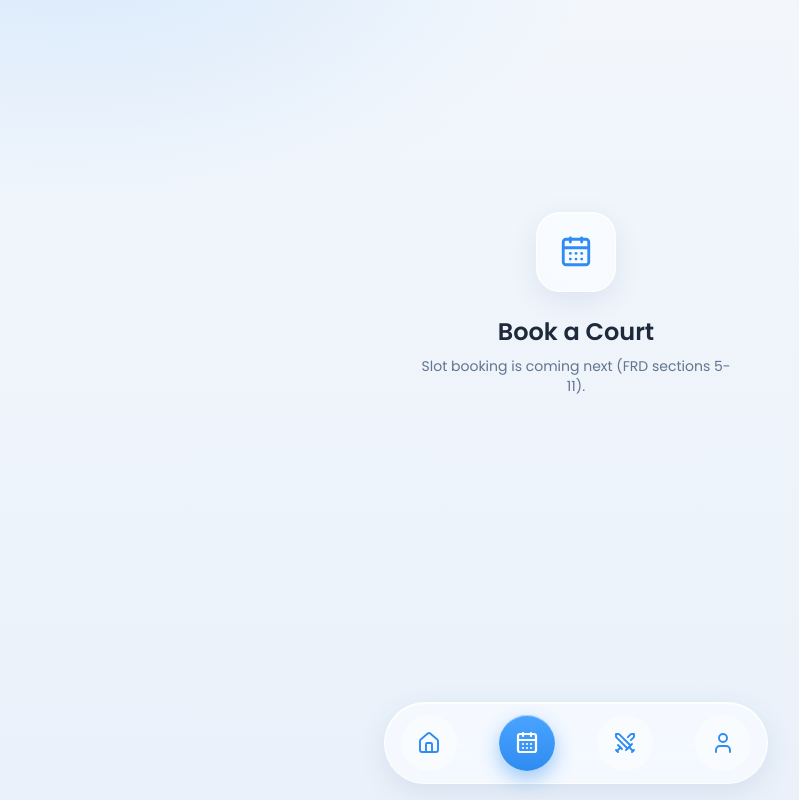
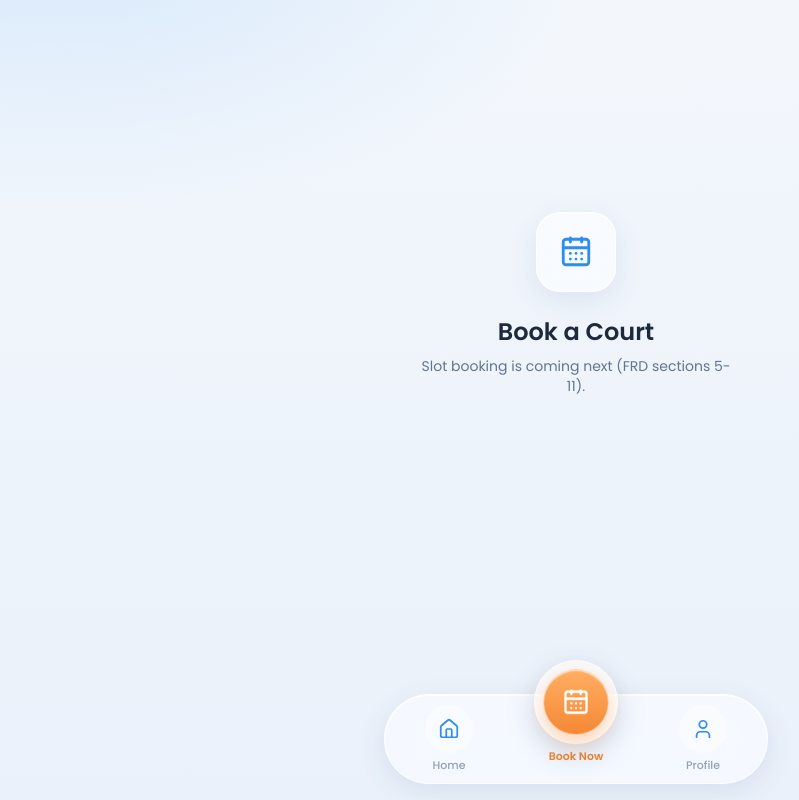
Before and after one commit to rahishd/uniquefutsalclient, a Next.js app: page /book in a window 1280 px wide. Shown: the whole page, without its empty margins (64-863 px from the left). Built offline with nearby package versions, Linux system fonts and the light colour scheme.

Commit message:
Bottom nav: Home, centred Book Now button, Profile

```diff
--- a/components/BottomNav.tsx
+++ b/components/BottomNav.tsx
@@ -2,17 +2,38 @@
 
 import Link from "next/link";
 import { usePathname } from "next/navigation";
-import { Home, CalendarDays, Swords, User } from "lucide-react";
+import { Home, CalendarDays, User } from "lucide-react";
 
-const TABS = [
+const SIDE_TABS = [
   { label: "Home", href: "/", icon: Home },
-  { label: "Book", href: "/book", icon: CalendarDays },
-  { label: "Challenges", href: "/opponent", icon: Swords },
   { label: "Profile", href: "/profile", icon: User },
 ];
 
 export default function BottomNav() {
   const pathname = usePathname();
+  const isActive = (href: string) => (href === "/" ? pathname === "/" : pathname.startsWith(href));
+  const [home, profile] = SIDE_TABS;
+  const bookActive = isActive("/book");
+
+  const sideTab = ({ label, href, icon: Icon }: (typeof SIDE_TABS)[number]) => {
+    const active = isActive(href);
+    return (
+      <Link
+        href={href}
+        aria-current={active ? "page" : undefined}
+        className="flex w-20 flex-col items-center gap-1"
+      >
+        <span
+          className={`flex h-12 w-12 items-center justify-center rounded-full transition-all ${
+            active ? "glass-active text-white" : "bg-white/40 text-brand"
+          }`}
+        >
+          <Icon size={22} strokeWidth={active ? 2.2 : 1.9} />
+        </span>
+        <span className={`text-[11px] font-medium ${active ? "text-brand" : "text-slate-400"}`}>{label}</span>
+      </Link>
+    );
+  };
 
   return (
     <nav
@@ -20,25 +41,28 @@ export default function BottomNav() {
       className="fixed inset-x-0 bottom-0 z-50 px-5"
       style={{ paddingBottom: "max(env(safe-area-inset-bottom), 16px)" }}
     >
-      <ul className="glass mx-auto flex max-w-sm items-center justify-between rounded-full px-4 py-3">
-        {TABS.map(({ label, href, icon: Icon }) => {
-          const active = href === "/" ? pathname === "/" : pathname.startsWith(href);
-          return (
-            <li key={label}>
-              <Link
-                href={href}
-                aria-label={label}
-                aria-current={active ? "page" : undefined}
-                className={`flex h-14 w-14 items-center justify-center rounded-full transition-all ${
-                  active ? "glass-active text-white" : "bg-white/40 text-brand"
-                }`}
-              >
-                <Icon size={24} strokeWidth={active ? 2.2 : 1.9} />
-              </Link>
-            </li>
-          );
-        })}
-      </ul>
+      <div className="glass relative mx-auto flex max-w-sm items-center justify-between rounded-full px-6 py-2.5">
+        {sideTab(home)}
+
+        {/* Spacer keeps the side tabs apart; the Book Now button floats above it */}
+        <div className="w-20" aria-hidden />
+        <Link
+          href="/book"
+          aria-label="Book Now"
+          aria-current={bookActive ? "page" : undefined}
+          className="absolute left-1/2 top-0 flex -translate-x-1/2 -translate-y-1/3 flex-col items-center"
+        >
+          {/* outer ring */}
+          <span className="flex h-[84px] w-[84px] items-center justify-center rounded-full border border-white/80 bg-white/60 shadow-[0_10px_30px_rgba(40,80,140,0.18)] backdrop-blur-xl">
+            <span className="glass-btn flex h-[66px] w-[66px] items-center justify-center rounded-full text-white">
+              <CalendarDays size={28} />
+            </span>
+          </span>
+          <span className="mt-1 text-[11px] font-semibold text-accent">Book Now</span>
+        </Link>
+
+        {sideTab(profile)}
+      </div>
     </nav>
   );
 }
```
